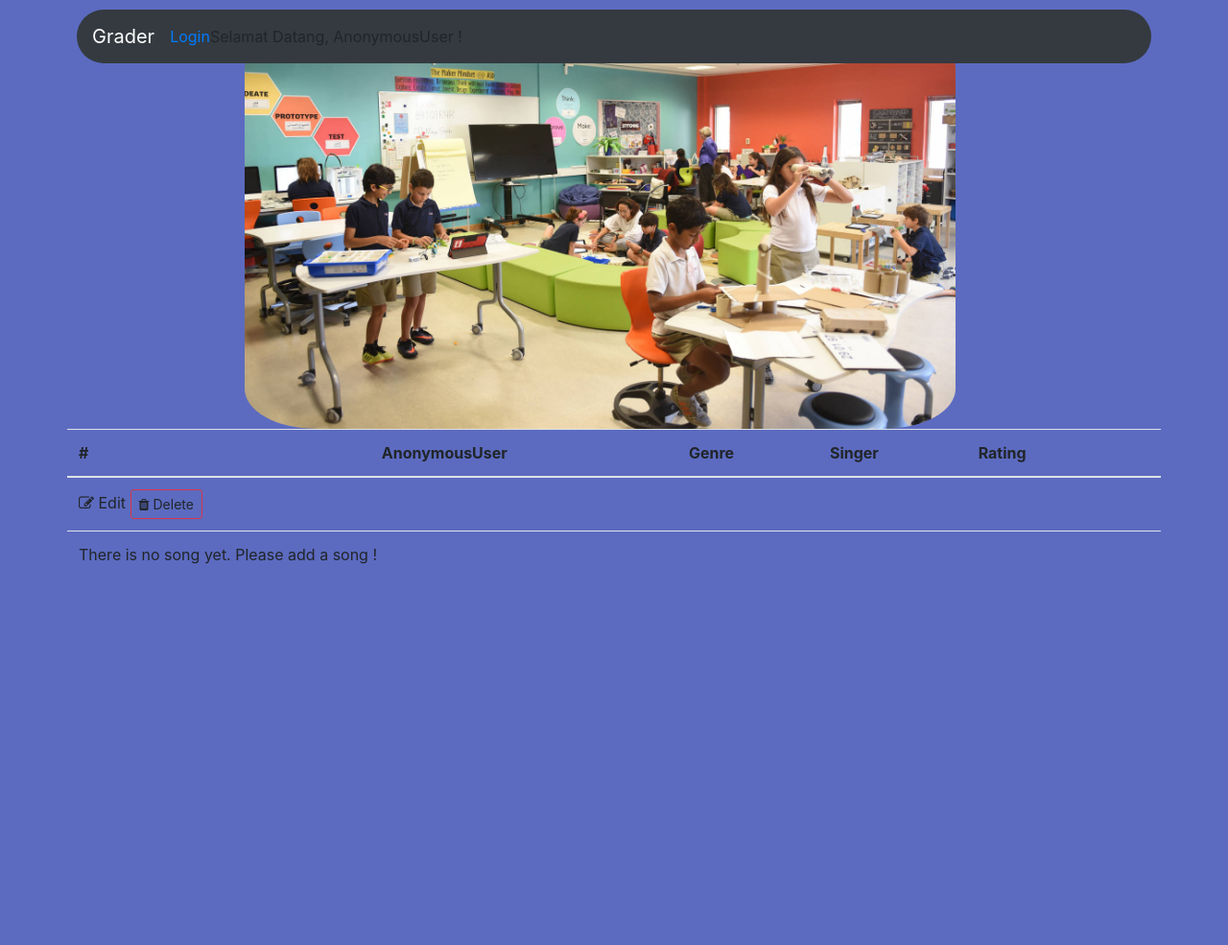
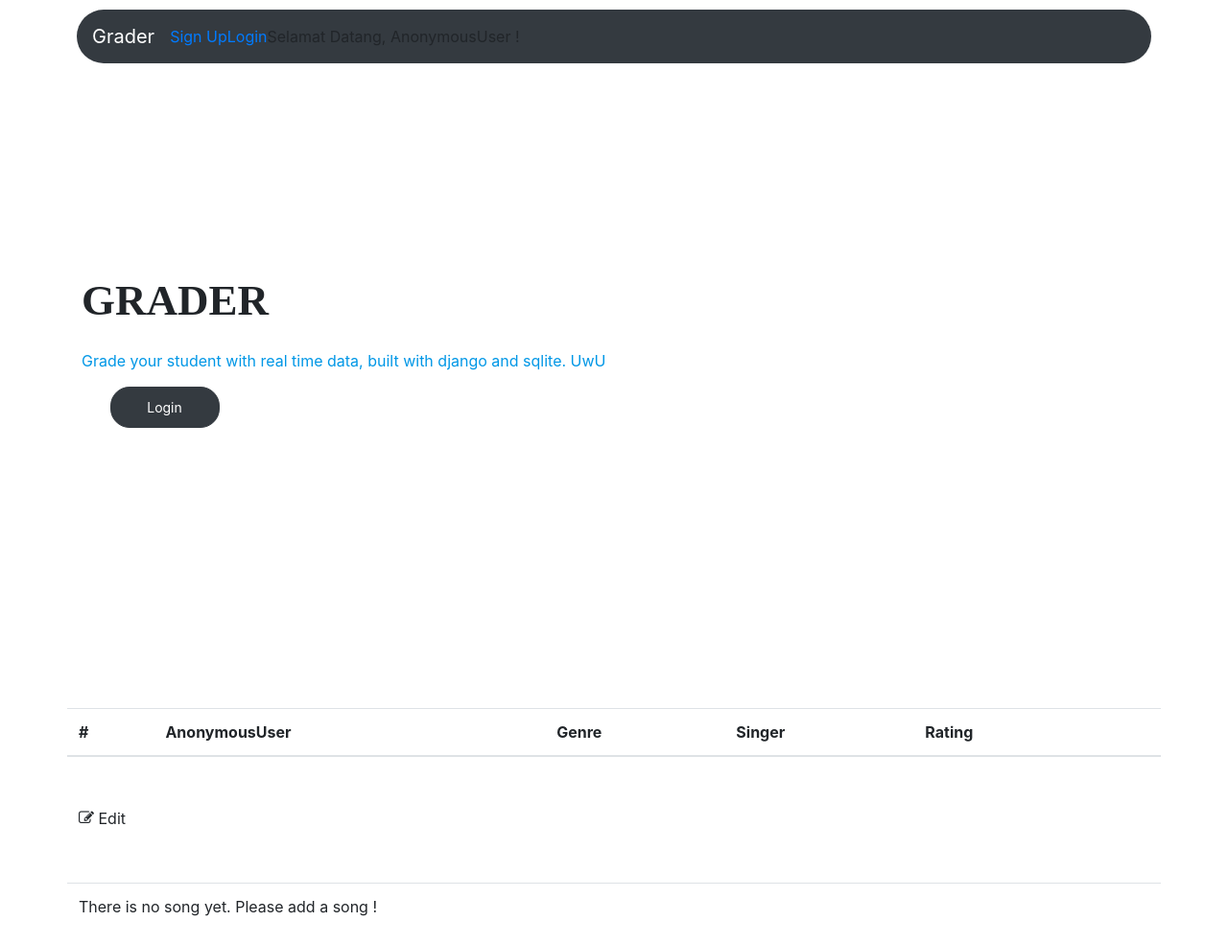
Before and after one commit to luthfi070/TB-GraderDjango, a Django app: page /login/ in a window 1280 px wide. Shown: the whole page at 96% size. Before the commit the page ends 588 px from the top, so only its background shows below. Run offline with Django 3.2, Linux system fonts and the light colour scheme; some libraries are stand-ins or nearby versions.

Commit message:
Login, Logout, Sign up, check auth

```diff
--- a/grader/models.py
+++ b/grader/models.py
@@ -1,4 +1,6 @@
+from django import forms
 from django.db import models
+
 
 # Create your models here.
 class t_akun_mahasiswa(models.Model):
--- a/grader/templates/grader/home.html
+++ b/grader/templates/grader/home.html
@@ -8,27 +8,55 @@
     <link rel="stylesheet" href="https://stackpath.bootstrapcdn.com/font-awesome/4.7.0/css/font-awesome.min.css">
     <link rel="stylesheet" href="https://stackpath.bootstrapcdn.com/bootstrap/4.3.1/css/bootstrap.min.css">
     <style>
+      html, html a {
+        -webkit-font-smoothing: antialiased;
+        -moz-osx-font-smoothing: grayscale;
+    }
     .navbar{
     margin-right:80px;
     margin-left:80px;
     margin-top:10px;
     }
     img{
-      margin-top:-60px;
+      margin-top:-140px;
       margin-left:185px;
-      width:65%;
-      border-radius: 10%;
+      width: 32%;
+      border-radius: 1%;
     }
-    body{
-      background-color: #5C6BC0;
+    .header {
+      font-family: 'Segoe UI Semibold';
+      font-style: normal;
+      font-weight: bold;
+      font-size: 45px;
+      src: local('Segoe UI Semibold');
+      align-items: center;
+      margin-top: 190px;
+    }
+    .btn{
+      padding: 10px 20px;
+      text-align: center;
+      text-decoration: none;
+      display: inline-block;
+      margin: 4px 2px;
+      cursor: pointer;
+      border-radius: 20px;
+      margin-top: 39px;
+      margin-left: -532px;
+      width: 10%;
+    }
+    .btn:hover {
+    background-color: #00a8ff;
     }
 </style>
   </head>
   <body background src="{%static "grader/picture/background.jpg" %}">
     <nav class="navbar navbar-dark bg-dark navbar-expand-lg rounded-pill">
         <a class="navbar-brand" href="/">Grader</a>
+        {% if status == 'logged out' %}
+        <a class="navbar-link" href="{% url 'signup' %}">Sign Up</a>
         <a class="navbar-link" href="{% url 'login' %}">Login</a>
-        {% if user.is_authenticated %}
+        {% endif %}
+        {% if status == 'logged in' %}
         <a class="navbar-link" href="{% url 'logout' %}">logout</a>
         {% endif %}
         <a class="navbar-link">Selamat Datang, {{user}} !</a>
@@ -36,7 +64,13 @@
     <br>
     <div class="container cs-content">
     <div class="row cs-section-header">
-        <img src="{% static "grader/picture/school_home.jpg" %}" alt="My image">
+        <p class="header container text-left">GRADER</p>
+        <font color="#0097e6">
+          <p class="header2 container text-left">Grade your student with real time data, built with django and sqlite. UwU</p>
+        </font>
+        <button type="button" class="btn btn-sm btn-dark">Login</button>
+        <p class="container text-left"></p>
+        <br><br><br><br><br><br><br><br><br><br><br><br>
     </div>
     <div class="row cs-form-add">
     </div>
--- a/grader/urls.py
+++ b/grader/urls.py
@@ -1,10 +1,11 @@
 from django.urls import path
 from django.conf.urls import url
-from .views import home, loginView,logoutView
+from .views import home, loginView,logoutView,register
 from . import views
 
 urlpatterns = [
     path('', views.home, name="home"),
     url(r'^login/$', loginView, name="login"),
     url(r'^/$', logoutView, name='logout'),
+    url(r'^/signup$', register, name='signup'),
 ]
--- a/grader/views.py
+++ b/grader/views.py
@@ -1,18 +1,20 @@
 from django.shortcuts import render, redirect
 from django.http import HttpResponse
-from .forms import CreateMahasiswa
+from .forms import CreateMahasiswa, RegisterForm
 from .models import t_akun_mahasiswa
 from django.contrib.auth import authenticate, login, logout
+from django.contrib.auth.forms import UserCreationForm
+
 # Create your views here.
 def home(request):
-    if not request.user.is_authenticated:
+    if request.user.is_authenticated:
         parameters = {
-            'status' : 'logged out',
+            'status' : 'logged in',
         }
         return render(request, 'grader/home.html', parameters)
     else:
         parameters = {
-            'status' : 'logged in',
+            'status' : 'logged out',
         }
         return render(request, 'grader/home.html', parameters)
 
@@ -47,6 +49,17 @@
         return redirect('home')
     return render(request, 'grader/logout.html', context)
 
+def register(request):
+    if request.method == "POST":
+        form = RegisterForm(request.POST)
+        if form.is_valid():
+            form.save()
+        return redirect('home')
+    else:
+        form = RegisterForm()
+
+    return render(request, 'grader/signup.html', {"form" : form})
+
 def BuatMhs(request):
     insert = CreateMahasiswa()
     if request.method == 'POST':
```
Also changed, not shown: grader/forms.py (+10 -0 lines), grader/templates/grader/signup.html (added, +18 -0 lines), db.sqlite3, grader/static/grader/font/circula-medium.otf (added), grader/static/grader/picture/school_home.jpg.
